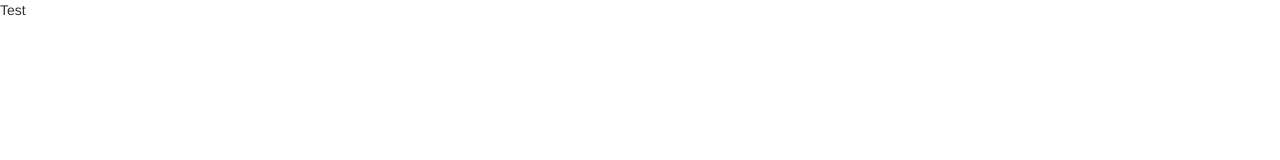
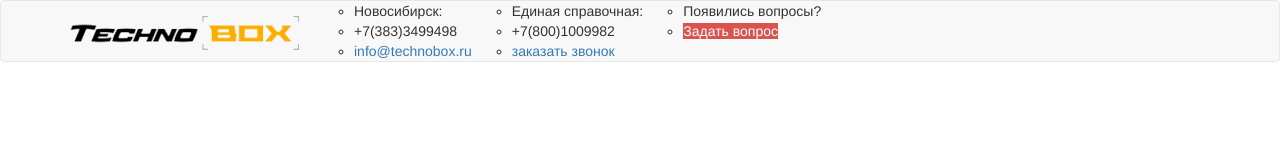
Before and after one commit to romaaverkin/technobox, a plain HTML site: page index.html in a window 1280 px wide. Drawn offline with nearby package versions, Linux system fonts and the light colour scheme.

Commit message:
Сверстал верхнее меню (без оформления)

```diff
--- a/index.html
+++ b/index.html
@@ -13,7 +13,50 @@
         <![endif]-->
     </head>
     <body>
-        <p>Test</p>
+        <header>
+            <div class="menu-top">
+                <nav class="navbar navbar-default">
+                    <div class="container">
+                        <!-- Brand and toggle get grouped for better mobile display -->
+                        <div class="navbar-header">
+                            <button type="button" class="navbar-toggle collapsed" data-toggle="collapse" data-target="#bs-example-navbar-collapse-1" aria-expanded="false">
+                                <span class="sr-only">Toggle navigation</span>
+                                <span class="icon-bar"></span>
+                                <span class="icon-bar"></span>
+                                <span class="icon-bar"></span>
+                            </button>
+                            <a class="navbar-brand" href="#"><img src="img/logo.png" alt="logo"></a>
+                        </div>
+
+                        <!-- Collect the nav links, forms, and other content for toggling -->
+                        <div class="collapse navbar-collapse" id="bs-example-navbar-collapse-1">
+                            <ul class="nav navbar-nav">
+                                <li>
+                                    <ul>
+                                        <li>Новосибирск:</li>
+                                        <li>+7(383)3499498</li>
+                                        <li><a href="#">info@technobox.ru</a></li>
+                                    </ul>
+                                </li>
+                                <li>
+                                    <ul>
+                                        <li>Единая справочная:</li>
+                                        <li>+7(800)1009982</li>
+                                        <li><a href="#">заказать звонок</a></li>
+                                    </ul>
+                                </li>
+                                <li>
+                                    <ul>
+                                        <li>Появились вопросы?</li>
+                                        <li><a href="#" class="btn-danger">Задать вопрос</a></li>
+                                    </ul>
+                                </li>
+                            </ul>
+                        </div><!-- /.navbar-collapse -->
+                    </div><!-- /.container -->
+                </nav>
+            </div><!-- /.menu-top-->
+        </header>
         <script src="https://ajax.googleapis.com/ajax/libs/jquery/1.11.3/jquery.min.js"></script>
         <script src="js/bootstrap.min.js"></script>
         <script src="js/scripts.js"></script>
```
Also changed, not shown: img/logo.png (added).
